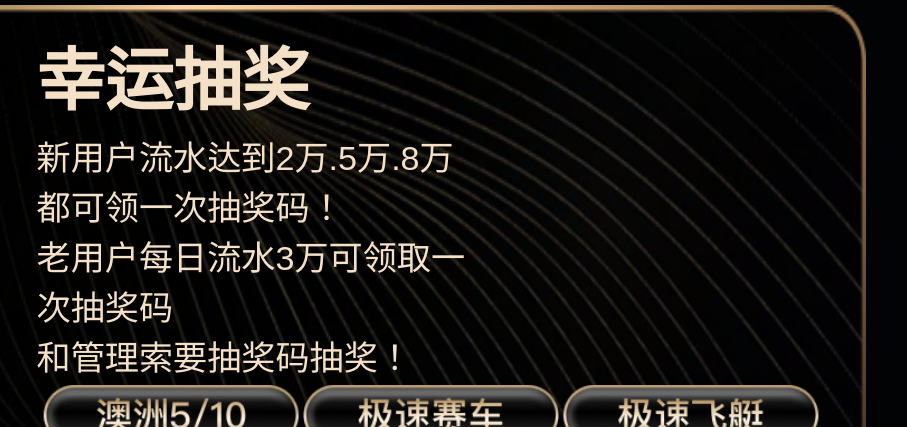
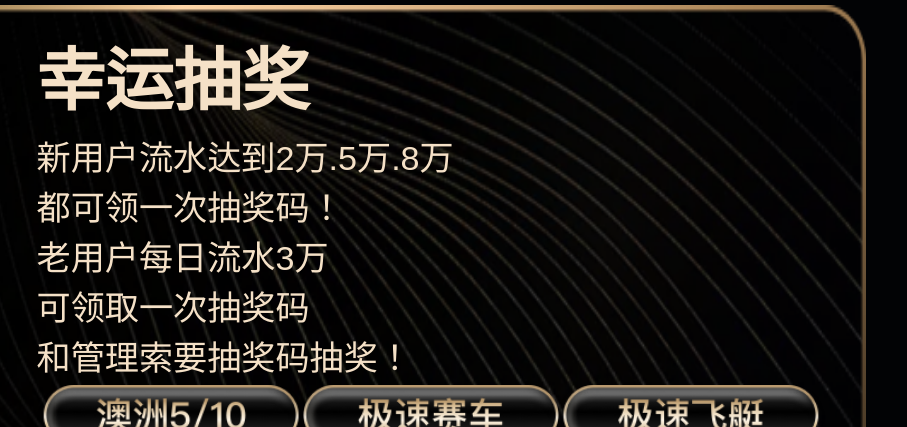
Before and after one commit to fgkj72/github8, a plain HTML site: page index.html in a window 1280 px wide. Shown: the part 1860-2287 px from the top of the page, 373-1280 px from the left. Drawn offline with Linux system fonts and the light colour scheme.

Commit message:
Update index.html

```diff
--- a/index.html
+++ b/index.html
@@ -243,7 +243,7 @@
                                         </div>
                                         <div class="link">
                                             <a href="javascript:;">
-                          新用户流水达到2万.5万.8万<br>都可领一次抽奖码！<br>老用户每日流水3万可领取一次抽奖码<br>和管理索要抽奖码抽奖！
+                          新用户流水达到2万.5万.8万<br>都可领一次抽奖码！<br>老用户每日流水3万<br>可领取一次抽奖码<br>和管理索要抽奖码抽奖！
 
                         </a>
                                             <a href="javascript:;">
```
